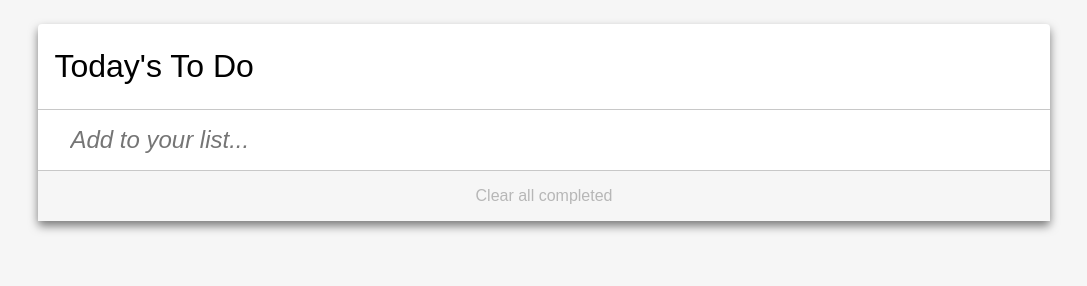
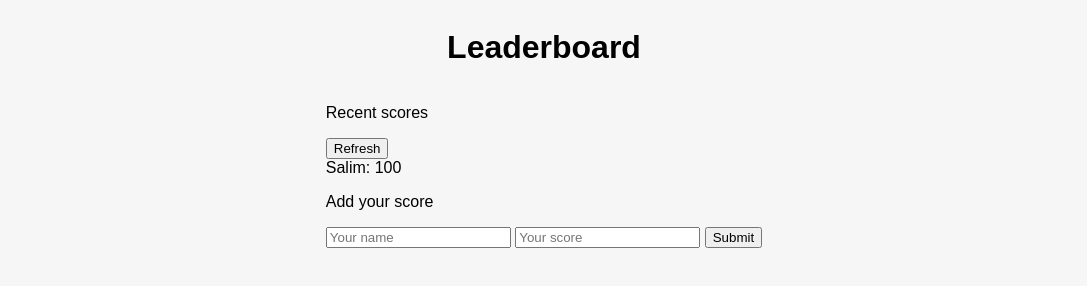
Before and after one commit to Salimer/Leaderboard-project, a website built with webpack: page src/index.html in a window 1280 px wide. Shown: the whole page, without its empty margins (96-1183 px from the left). Built offline with nearby package versions, Linux system fonts and the light colour scheme.

Commit message:
Add html markup

```diff
--- a/src/index.html
+++ b/src/index.html
@@ -7,14 +7,23 @@
     <title>Leaderboard-project</title>
 </head>
 <body>
-    <section class="to-do-box">
-        <ul class="to-do-list">
-            <li id="to-do-title" class="list-item">Today's To Do</li>
-            <li class="list-item">
-                <input class="input" type="text" placeholder="Add to your list...">
-            </li>
-        </ul>
-        <a class="clear">Clear all completed</a>
+    <h1 id="title">Leaderboard</h1>
+    <section class="leader-board">
+        <article class="recent-scores">
+            <div class="recent-title">
+                <p>Recent scores</p>
+                <button>Refresh</button>
+            </div>
+            <ul class="scores-container">
+                <li class="score-item">Salim: 100</li>
+            </ul>
+        </article>
+        <article class="add-score">
+            <p>Add your score</p>
+            <input placeholder="Your name">
+            <input placeholder="Your score">
+            <button>Submit</button>
+        </article>
     </section>
     <script src="index.js"></script>
 </body>
```
Also changed, not shown: dist/index.html.
